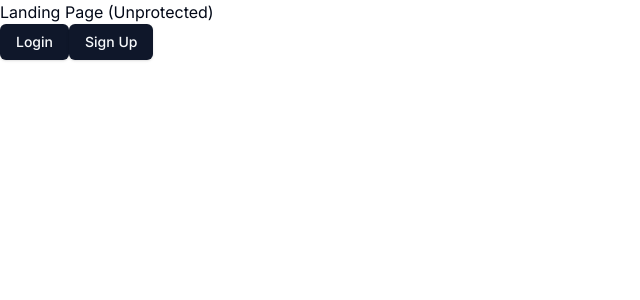
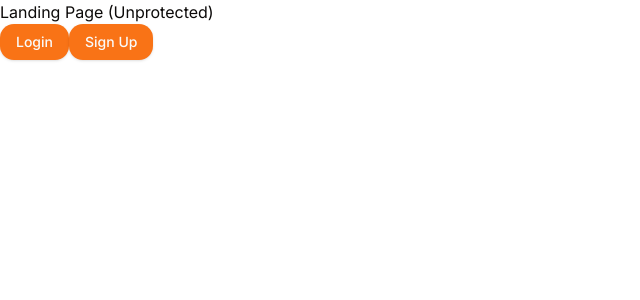
Before and after one commit to bernardobustamantemartinez/paleta-playground, a Next.js app: page / in a window 1280 px wide. Shown: the top 300 px of the page, without its empty margins (0-640 px from the left). Built offline with nearby package versions, Linux system fonts and the light colour scheme.

Commit message:
theme update + auth styling

```diff
--- a/app/(auth)/(routes)/sign-in/[[...sign-in]]/page.tsx
+++ b/app/(auth)/(routes)/sign-in/[[...sign-in]]/page.tsx
@@ -1,4 +1,20 @@
 import { SignIn } from "@clerk/nextjs";
 export default function Page() {
-    return <SignIn />;
+    return <SignIn
+    appearance={{
+      elements: {
+        formButtonPrimary: {
+          fontSize: 14,
+          textTransform: 'none',
+          backgroundColor: '#FF9300',
+          '&:hover, &:focus, &:active': {
+            backgroundColor: '#49247A'
+          }
+        },
+        footerActionLink: {
+            color: '#FF9300'
+          }
+      }
+    }}
+  />;
 }
--- a/app/(auth)/(routes)/sign-up/[[...sign-up]]/page.tsx
+++ b/app/(auth)/(routes)/sign-up/[[...sign-up]]/page.tsx
@@ -1,5 +1,21 @@
 import { SignUp } from "@clerk/nextjs";
 
 export default function Page() {
-    return <SignUp />
+    return <SignUp
+    appearance={{
+        elements: {
+          formButtonPrimary: {
+            fontSize: 14,
+            textTransform: 'none',
+            backgroundColor: '#FF9300',
+            '&:hover, &:focus, &:active': {
+              backgroundColor: '#49247A'
+            }
+          },
+          footerActionLink: {
+              color: '#FF9300'
+            }
+        }
+      }}
+    />
 }
--- a/app/globals.css
+++ b/app/globals.css
@@ -7,69 +7,54 @@
 :root{
   height: 100%;
 }
+
 @layer base {
   :root {
     --background: 0 0% 100%;
-    --foreground: 222.2 84% 4.9%;
-
+    --foreground: 20 14.3% 4.1%;
     --card: 0 0% 100%;
-    --card-foreground: 222.2 84% 4.9%;
-
+    --card-foreground: 20 14.3% 4.1%;
     --popover: 0 0% 100%;
-    --popover-foreground: 222.2 84% 4.9%;
-
-    --primary: 222.2 47.4% 11.2%;
-    --primary-foreground: 210 40% 98%;
-
-    --secondary: 210 40% 96.1%;
-    --secondary-foreground: 222.2 47.4% 11.2%;
-
-    --muted: 210 40% 96.1%;
-    --muted-foreground: 215.4 16.3% 46.9%;
-
-    --accent: 210 40% 96.1%;
-    --accent-foreground: 222.2 47.4% 11.2%;
-
+    --popover-foreground: 20 14.3% 4.1%;
+    --primary: 24.6 95% 53.1%;
+    --primary-foreground: 60 9.1% 97.8%;
+    --secondary: 60 4.8% 95.9%;
+    --secondary-foreground: 24 9.8% 10%;
+    --muted: 60 4.8% 95.9%;
+    --muted-foreground: 25 5.3% 44.7%;
+    --accent: 60 4.8% 95.9%;
+    --accent-foreground: 24 9.8% 10%;
     --destructive: 0 84.2% 60.2%;
-    --destructive-foreground: 210 40% 98%;
-
-    --border: 214.3 31.8% 91.4%;
-    --input: 214.3 31.8% 91.4%;
-    --ring: 222.2 84% 4.9%;
-
-    --radius: 0.5rem;
+    --destructive-foreground: 60 9.1% 97.8%;
+    --border: 20 5.9% 90%;
+    --input: 20 5.9% 90%;
+    --ring: 24.6 95% 53.1%;
+    --radius: 1rem;
   }
 
   .dark {
-    --background: 222.2 84% 4.9%;
-    --foreground: 210 40% 98%;
-
-    --card: 222.2 84% 4.9%;
-    --card-foreground: 210 40% 98%;
-
-    --popover: 222.2 84% 4.9%;
-    --popover-foreground: 210 40% 98%;
-
-    --primary: 210 40% 98%;
-    --primary-foreground: 222.2 47.4% 11.2%;
-
-    --secondary: 217.2 32.6% 17.5%;
-    --secondary-foreground: 210 40% 98%;
-
-    --muted: 217.2 32.6% 17.5%;
-    --muted-foreground: 215 20.2% 65.1%;
-
-    --accent: 217.2 32.6% 17.5%;
-    --accent-foreground: 210 40% 98%;
-
-    --destructive: 0 62.8% 30.6%;
-    --destructive-foreground: 210 40% 98%;
-
-    --border: 217.2 32.6% 17.5%;
-    --input: 217.2 32.6% 17.5%;
-    --ring: hsl(212.7,26.8%,83.9);
+    --background: 20 14.3% 4.1%;
+    --foreground: 60 9.1% 97.8%;
+    --card: 20 14.3% 4.1%;
+    --card-foreground: 60 9.1% 97.8%;
+    --popover: 20 14.3% 4.1%;
+    --popover-foreground: 60 9.1% 97.8%;
+    --primary: 20.5 90.2% 48.2%;
+    --primary-foreground: 60 9.1% 97.8%;
+    --secondary: 12 6.5% 15.1%;
+    --secondary-foreground: 60 9.1% 97.8%;
+    --muted: 12 6.5% 15.1%;
+    --muted-foreground: 24 5.4% 63.9%;
+    --accent: 12 6.5% 15.1%;
+    --accent-foreground: 60 9.1% 97.8%;
+    --destructive: 0 72.2% 50.6%;
+    --destructive-foreground: 60 9.1% 97.8%;
+    --border: 12 6.5% 15.1%;
+    --input: 12 6.5% 15.1%;
+    --ring: 20.5 90.2% 48.2%;
   }
 }
+
 
 @layer base {
   * {
```
